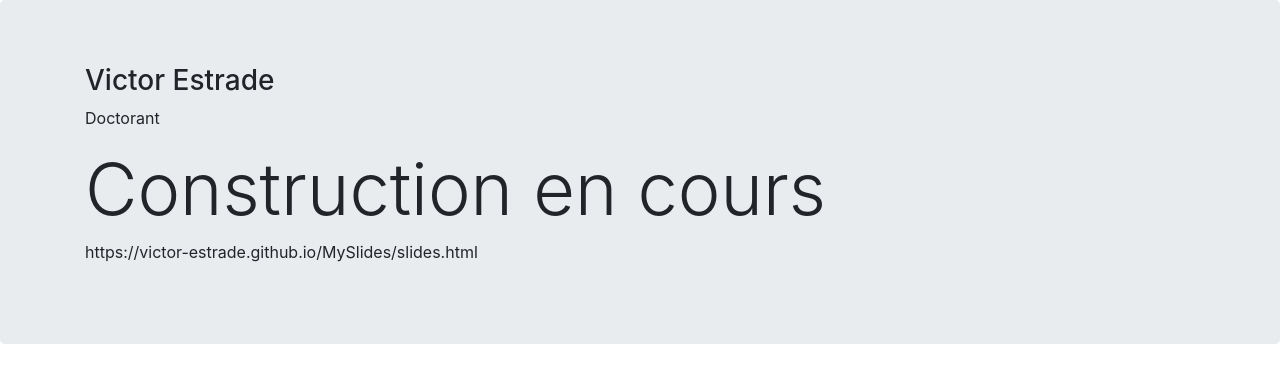
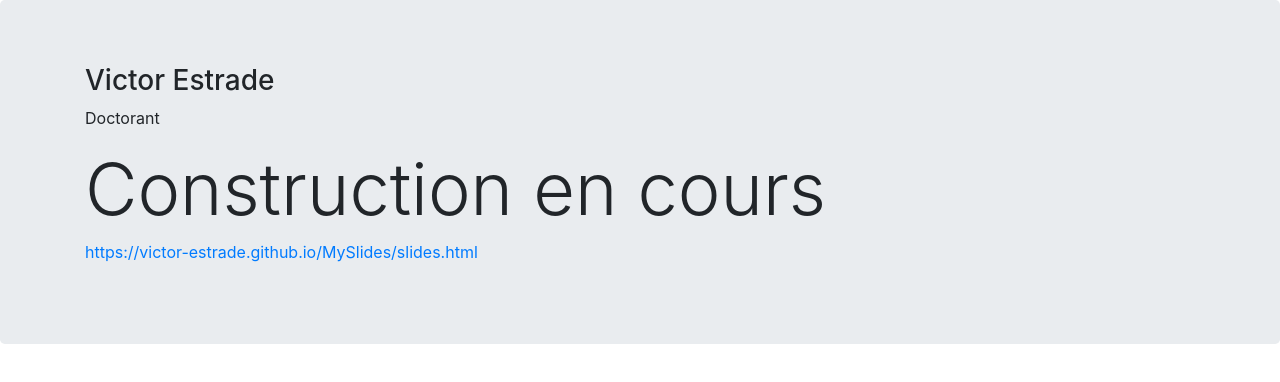
Before and after one commit to victor-estrade/MySlides, a plain HTML site: page root.html in a window 1280 px wide. Drawn offline with nearby package versions, Linux system fonts and the light colour scheme.

Commit message:
Hyoer link to slides

```diff
--- a/root.html
+++ b/root.html
@@ -32,7 +32,7 @@
           <p>Doctorant</p>
           <h1 class="display-3">Construction en cours</h1>
 
-          <p>https://victor-estrade.github.io/MySlides/slides.html</p>
+          <p><a href="https://victor-estrade.github.io/MySlides/slides.html">https://victor-estrade.github.io/MySlides/slides.html</a></p>
         </div>
       </div>
     </main>
```
